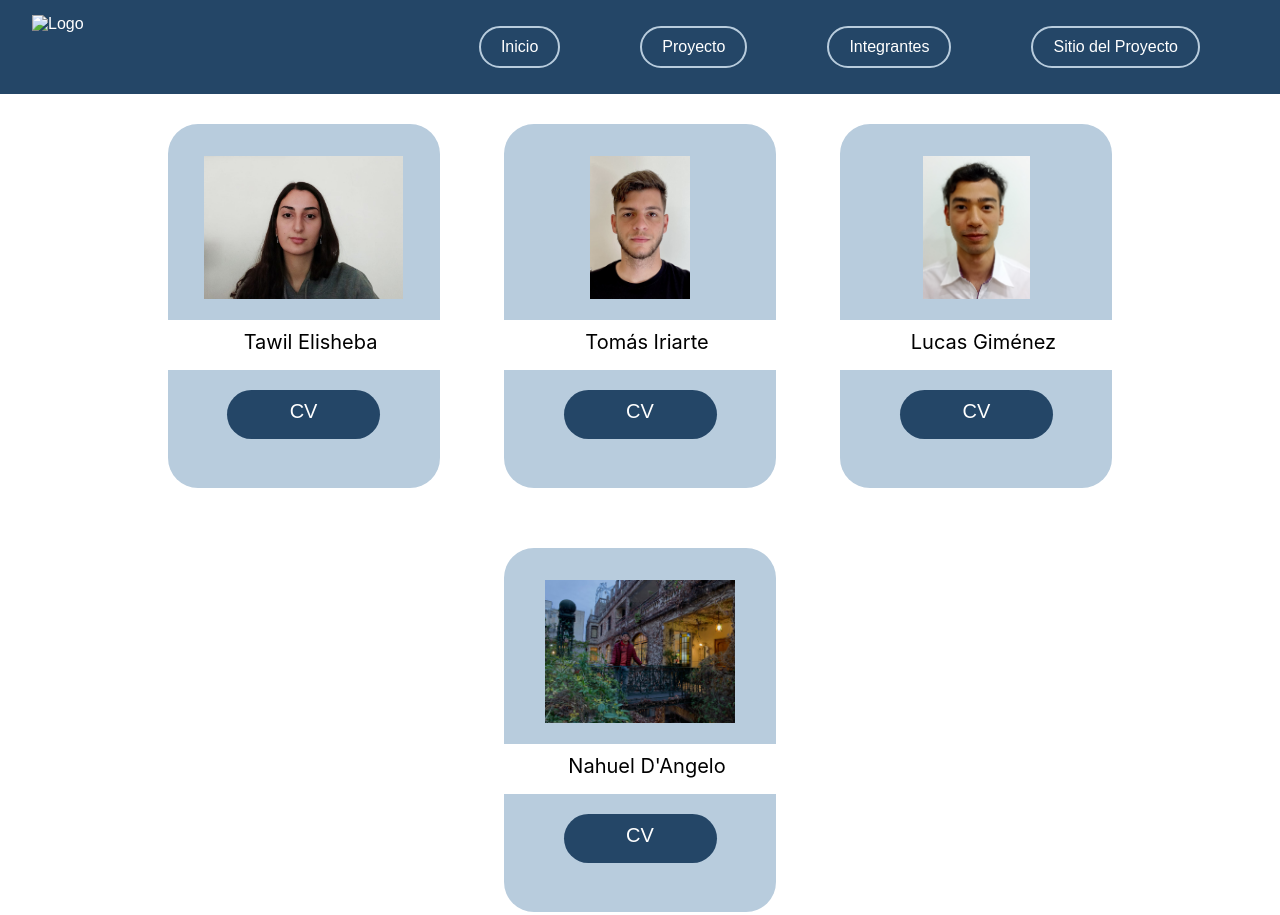
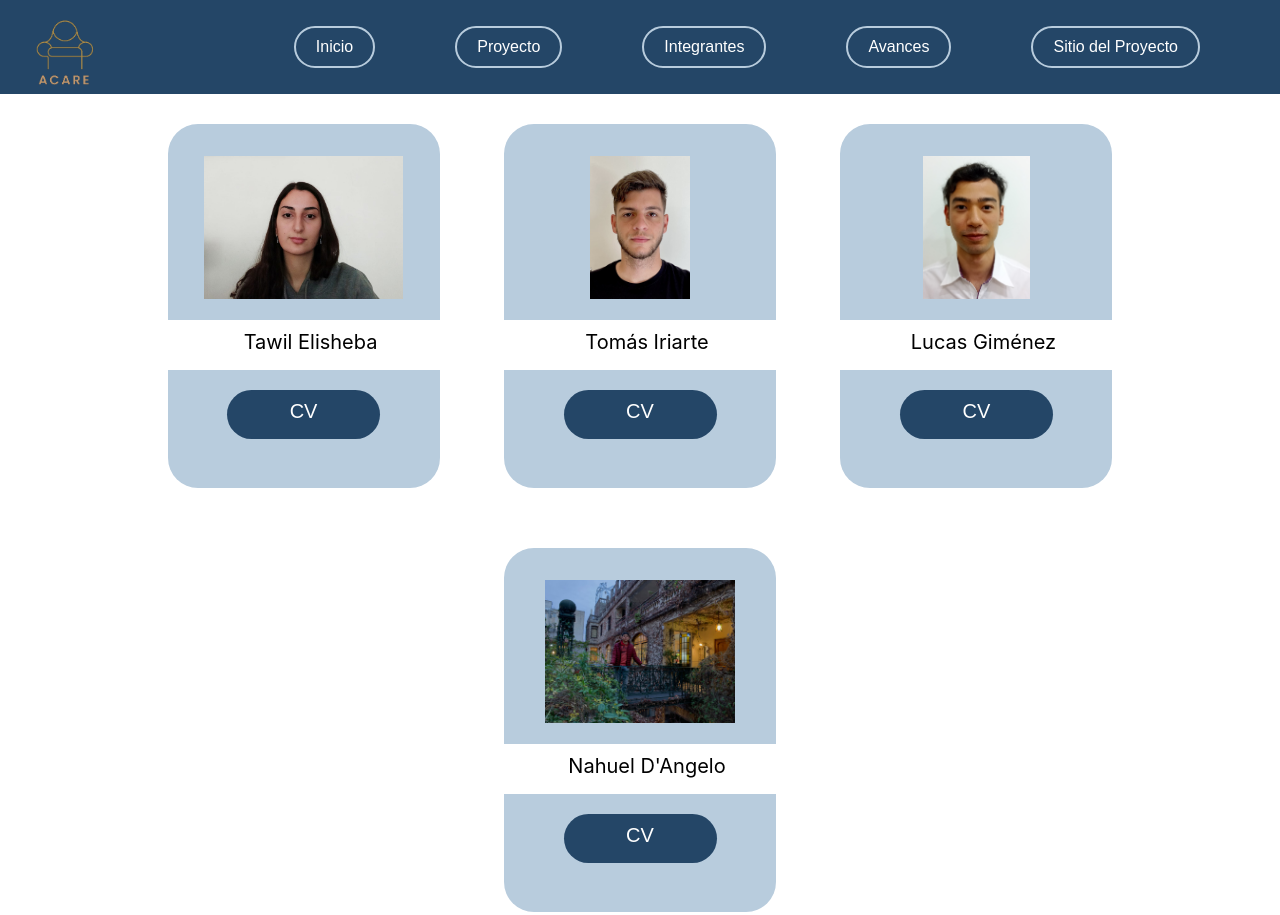
Before and after one commit to ElishebaTawil/pagina-grupo, a plain HTML site: page integrantes.html in a window 1280 px wide. Shown: the top 915 px of the page. Drawn offline with Linux system fonts and the light colour scheme.

Commit message:
version 4

```diff
--- a/integrantes.html
+++ b/integrantes.html
@@ -11,7 +11,7 @@
         <!-- barra de navegacion -->
         <nav>
             <div class="logo">
-                <img src="tu_logo.png" alt="Logo">
+                <img src="img/sinfondo.png" alt="Logo">
             </div>
             <div class="spacer"></div> <!-- espacio entre el logo y el menu -->
             <input type="checkbox" id="menu">
@@ -20,7 +20,7 @@
                 <li class="boton"><a href="index.html">Inicio</a></li>
                 <li class="boton"><a href="proyecto.html">Proyecto</a></li>
                 <li class="boton"><a href="integrantes.html">Integrantes</a></li>
-                <!-- <li class="boton"><a href="#avances">Avances</a></li> -->
+                <li class="boton"><a href="avances.html">Avances</a></li>
                 <li class="boton"><a href="#sitio">Sitio del Proyecto</a></li>
             </ul>
         </nav>
```
Also changed, not shown: proyecto.html (+2 -2 lines).
